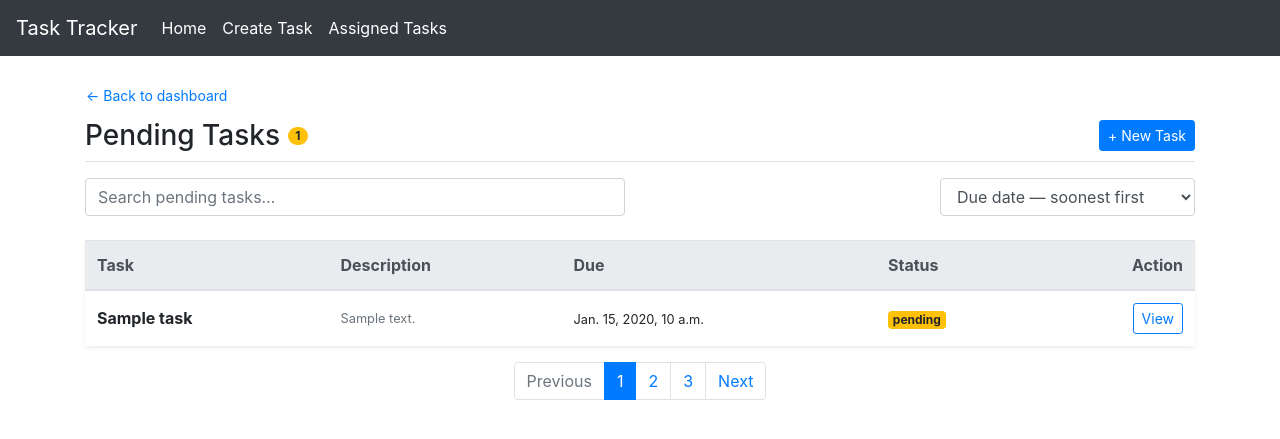
After one commit to ubaidwazir/Task-Tracker, a Django app: template project/templates/project/pending_tasks.html in a window 1280 px wide. The commit adds this page. Shown: the top 439 px of the page. Run offline with Django 5.2, Linux system fonts and the light colour scheme; the template is opened without the code that fills it: values that come from a table or form of the project are taken from there, others are empty; tables that the repository leaves empty hold one stand-in row (values such as "Sample post").

Commit message:
updt: pending, in progress and completed tasks pages also added

```diff
--- /dev/null
+++ b/project/templates/project/pending_tasks.html
@@ -0,0 +1,95 @@
+{% extends "base.html" %}
+{% block title %}
+    Pending Tasks
+{% endblock title %}
+{% block content %}
+    <div class="container my-4">
+        <!-- ==================== PAGE HEADER ==================== -->
+        <a href="{% url 'web:home' %}" class="btn btn-sm btn-link pl-0 mb-2">&larr; Back to dashboard</a>
+        <div class="d-flex align-items-center justify-content-between border-bottom pb-2 mb-3 flex-wrap">
+            <div class="d-flex align-items-center mb-2 mb-sm-0">
+                <h1 class="h3 mb-0 mr-2">Pending Tasks</h1>
+                <span class="badge badge-pill badge-warning">{{ pending_tasks.count }}</span>
+            </div>
+            <a href="#" class="btn btn-sm btn-primary">+ New Task</a>
+        </div>
+        <!-- ==================== TOOLBAR ==================== -->
+        <div class="row mb-3">
+            <div class="col-md-6 mb-2">
+                <input type="search"
+                       class="form-control"
+                       placeholder="Search pending tasks&hellip;">
+            </div>
+            <div class="col-md-4 col-lg-3 mb-2 ml-md-auto">
+                <select class="form-control">
+                    <option>Due date &mdash; soonest first</option>
+                    <option>Due date &mdash; latest first</option>
+                    <option>Recently added</option>
+                    <option>Title A&ndash;Z</option>
+                </select>
+            </div>
+        </div>
+        <!-- ==================== TASK TABLE ==================== -->
+        {% if pending_tasks %}
+            <div class="table-responsive shadow-sm mb-3">
+                <table class="table table-hover bg-white mb-0">
+                    <thead class="thead-light">
+                        <tr>
+                            <th scope="col">Task</th>
+                            <th scope="col" class="d-none d-lg-table-cell">Description</th>
+                            <th scope="col" class="text-nowrap">Due</th>
+                            <th scope="col">Status</th>
+                            <th scope="col" class="text-right">Action</th>
+                        </tr>
+                    </thead>
+                    <tbody>
+                        <!-- ▼ repeat this row once per pending task ▼ -->
+                        {% for task in pending_tasks %}
+                            <tr>
+                                <td class="align-middle font-weight-bold">{{ task.task.title }}</td>
+                                <td class="align-middle text-muted small d-none d-lg-table-cell">{{task.task.description}}</td>
+                                <td class="align-middle text-nowrap">
+                                    <small>{{task.task.due_date}}</small>
+                                </td>
+                                <td class="align-middle">
+                                    <span class="badge badge-warning">{{task.task.status}}</span>
+                                </td>
+                                <td class="align-middle text-right text-nowrap">
+                                    <a href="#" class="btn btn-sm btn-outline-primary">View</a>
+                                </td>
+                            </tr>
+                        {% endfor %}
+                        <!-- ▲ end repeatable row ▲ -->
+                    </tbody>
+                </table>
+            </div>
+        {% else %}
+            <!-- ==================== EMPTY STATE ==================== -->
+            <!-- remove d-none once this page is wired up -->
+            <div class="text-center text-muted border rounded py-5 mb-3">
+                <p class="mb-1">No pending tasks.</p>
+                <small>Anything you create will show up here.</small>
+            </div>
+        {% endif %}
+        <!-- ==================== PAGINATION ==================== -->
+        <nav aria-label="Pending tasks pages">
+            <ul class="pagination justify-content-center">
+                <li class="page-item disabled">
+                    <a class="page-link" href="#" tabindex="-1">Previous</a>
+                </li>
+                <li class="page-item active">
+                    <a class="page-link" href="#">1</a>
+                </li>
+                <li class="page-item">
+                    <a class="page-link" href="#">2</a>
+                </li>
+                <li class="page-item">
+                    <a class="page-link" href="#">3</a>
+                </li>
+                <li class="page-item">
+                    <a class="page-link" href="#">Next</a>
+                </li>
+            </ul>
+        </nav>
+    </div>
+{% endblock content %}
--- /dev/null
+++ b/project/urls.py
@@ -0,0 +1,12 @@
+from django.urls import path
+from .views import (
+    user_pending_tasks_list,
+    user_in_progress_tasks_list,
+    user_completed_tasks_list,
+)
+app_name="project"
+urlpatterns = [
+    path("pending/", user_pending_tasks_list, name="user_pending_tasks"),
+    path("in-progress/", user_in_progress_tasks_list, name="user_in_progress_tasks"),
+    path("completed/", user_completed_tasks_list, name="user_completed_tasks"),
+]
--- a/task_tracker/urls.py
+++ b/task_tracker/urls.py
@@ -4,4 +4,5 @@ from django.urls import path, include
 urlpatterns = [
     path('admin/', admin.site.urls),
     path('', include('web.urls')),
+    path('project/', include('project.urls'))
 ]
--- a/web/templates/web/home.html
+++ b/web/templates/web/home.html
@@ -10,7 +10,7 @@
                 <h2 class="h4 mb-0">Pending Tasks</h2>
                 <div class="d-flex align-items-center">
                     <span class="badge badge-pill badge-warning mr-2">{{ user_pending_tasks.count }}</span>
-                    <a href="#" class="btn btn-sm btn-outline-secondary">See all &rarr;</a>
+                    <a href="{% url 'project:user_pending_tasks' %}" class="btn btn-sm btn-outline-secondary">See all &rarr;</a>
                 </div>
             </div>
             {% if user_pending_tasks %}
@@ -48,7 +48,7 @@
                 <h2 class="h4 mb-0">In Progress</h2>
                 <div class="d-flex align-items-center">
                     <span class="badge badge-pill badge-info mr-2">{{ user_in_progress_tasks.count }}</span>
-                    <a href="#" class="btn btn-sm btn-outline-secondary">See all &rarr;</a>
+                    <a href="{% url 'project:user_in_progress_tasks' %}" class="btn btn-sm btn-outline-secondary">See all &rarr;</a>
                 </div>
             </div>
             {% if user_in_progress_tasks %}
@@ -87,7 +87,7 @@
                 <h2 class="h4 mb-0">Completed Tasks</h2>
                 <div class="d-flex align-items-center">
                     <span class="badge badge-pill badge-success mr-2">{{ user_completed_tasks.count }}</span>
-                    <a href="#" class="btn btn-sm btn-outline-secondary">See all &rarr;</a>
+                    <a href="{% url 'project:user_completed_tasks' %}" class="btn btn-sm btn-outline-secondary">See all &rarr;</a>
                 </div>
             </div>
             {% if user_completed_tasks %}
```
Also changed, not shown: project/templates/project/completed_tasks.html (added, +87 -0 lines), project/templates/project/in_progress_tasks.html (added, +90 -0 lines), project/views.py (+25 -1 lines).
